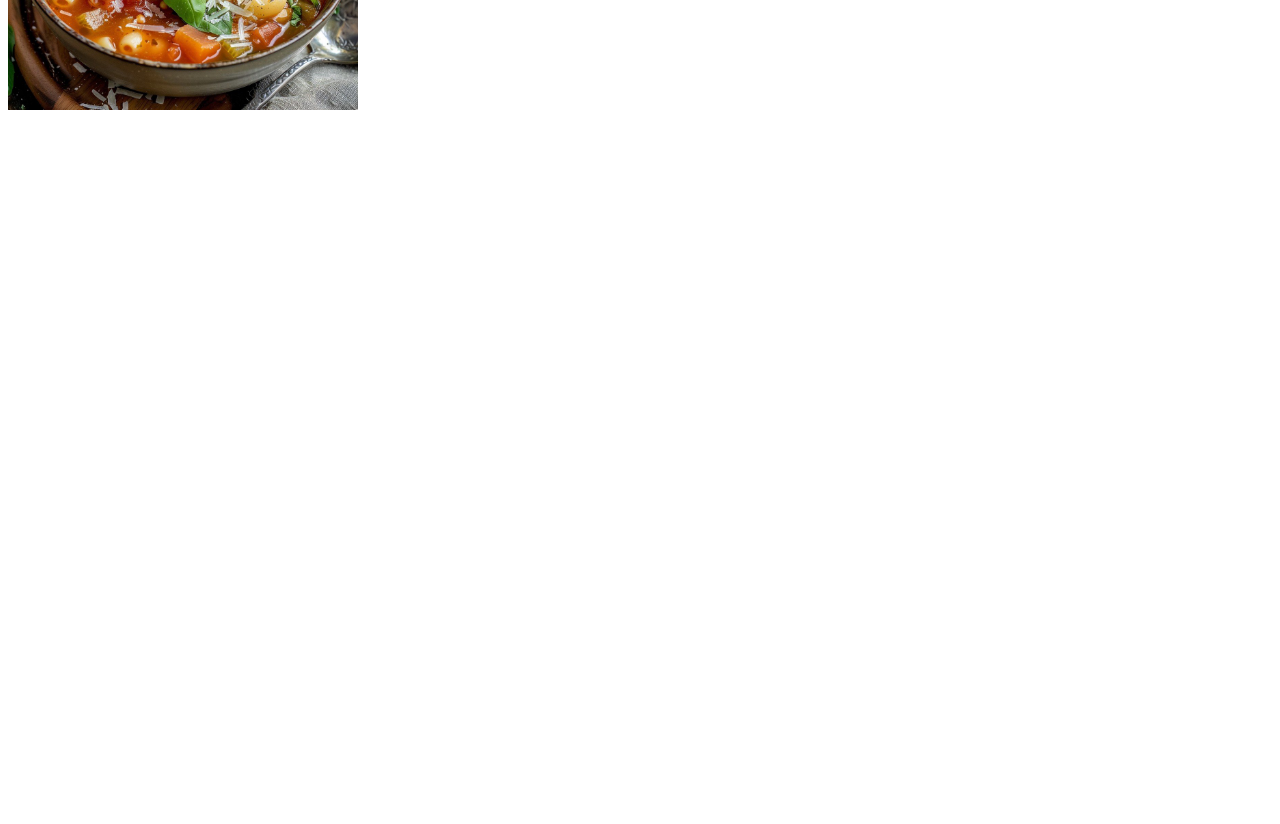
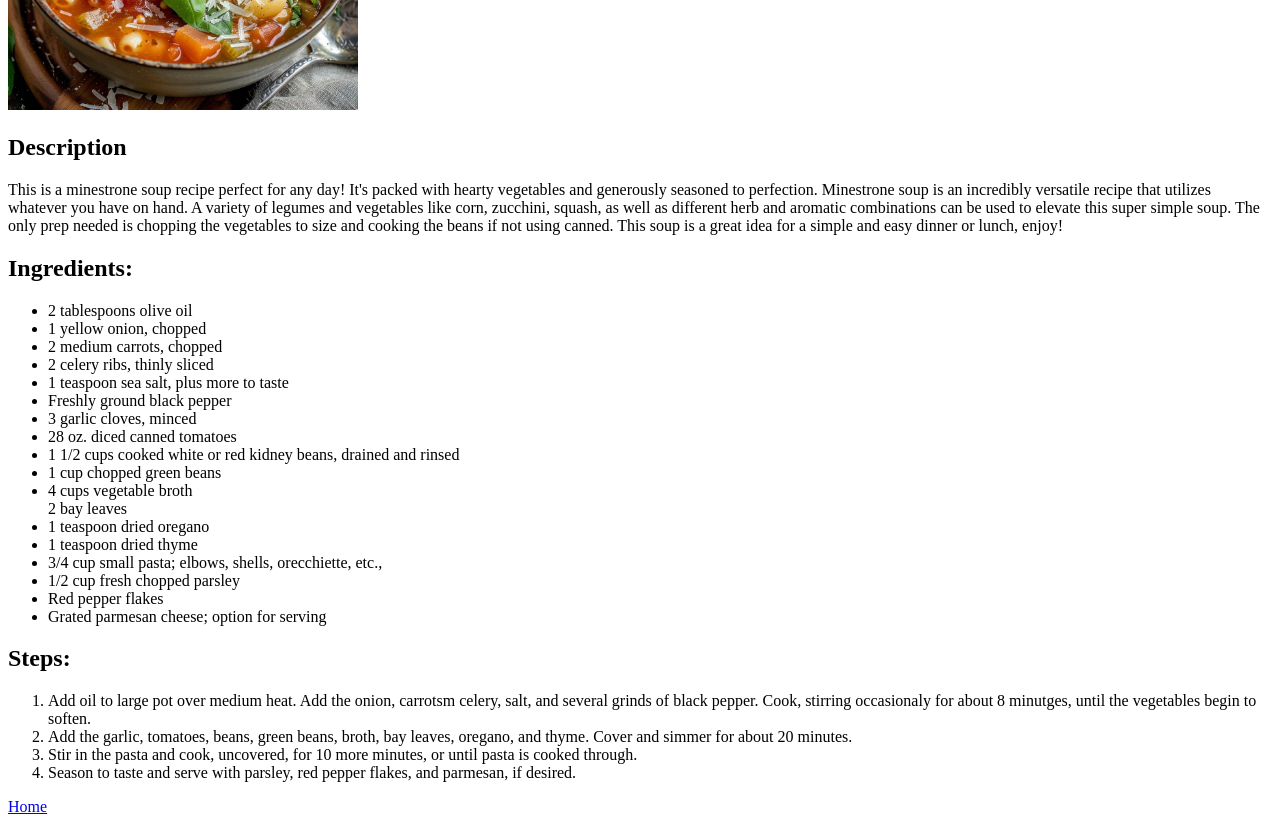
Before and after one commit to tealeonni/odin-recipes, a plain HTML site: page recipes/minestrone.html in a window 1280 px wide. Shown: the part 320-1144 px from the top of the page. Before the commit the page ends 800 px from the top, so only its background shows below. Drawn offline with Linux system fonts and the light colour scheme.

Commit message:
Edit index.html minestrone.html peachcobbler.html

```diff
--- a/recipes/minestrone.html
+++ b/recipes/minestrone.html
@@ -8,5 +8,45 @@
     <body>
         <h1>Minestrone Soup</h1>
         <img src="../img/minestrone.jpg" alt="A bowl of minestrone soup topped with parmesan" width="350">
+        <h2>Description</h2>
+        <p>This is a minestrone soup recipe perfect for any day! It's packed with hearty vegetables and generously seasoned to perfection.
+            Minestrone soup is an incredibly versatile recipe that utilizes whatever you have on hand. A variety of legumes and vegetables
+            like corn, zucchini, squash, as well as different herb and aromatic combinations can be used to elevate this super simple soup.
+            The only prep needed is chopping the vegetables to size and cooking the beans if not using canned. This soup is a great idea for
+            a simple and easy dinner or lunch, enjoy!
+        </p>
+        <h2>Ingredients:</h2>
+        <ul>
+            <li>2 tablespoons olive oil</li>
+            <li>1 yellow onion, chopped</li>
+            <li>2 medium carrots, chopped</li>
+            <li>2 celery ribs, thinly sliced</li>
+            <li>1 teaspoon sea salt, plus more to taste</li>
+            <li>Freshly ground black pepper</li>
+            <li>3 garlic cloves, minced</li>
+            <li>28 oz. diced canned tomatoes</li>
+            <li>1 1/2 cups cooked white or red kidney beans, drained and rinsed</li>
+            <li>1 cup chopped green beans</li>
+            <li>4 cups vegetable broth</li>
+            <l>2 bay leaves</l>
+            <li>1 teaspoon dried oregano</li>
+            <li>1 teaspoon dried thyme</li>
+            <li>3/4 cup small pasta; elbows, shells, orecchiette, etc.,</li>
+            <li>1/2 cup fresh chopped parsley</li>
+            <li>Red pepper flakes</li>
+            <li>Grated parmesan cheese; option for serving</li>
+        </ul>
+        <h2>Steps:</h2>
+        <ol>
+            <li>Add oil to large pot over medium heat. Add the onion, carrotsm celery, salt, and several grinds of black pepper.
+                Cook, stirring occasionaly for about 8 minutges, until the vegetables begin to soften.
+            </li>
+            <li>Add the garlic, tomatoes, beans, green beans, broth, bay leaves, oregano, and thyme. Cover and simmer for about 20 minutes.</li>
+            <li>Stir in the pasta and cook, uncovered, for 10 more minutes, or until pasta is cooked through.</li>
+            <li>Season to taste and serve with parsley, red pepper flakes, and parmesan, if desired.</li>
+        </ol>
+
+
+        <a href="../index.html">Home</a>
     </body>
     </html>
```
Also changed, not shown: index.html (+3 -1 lines), recipes/peachcobbler.html (+3 -2 lines).
